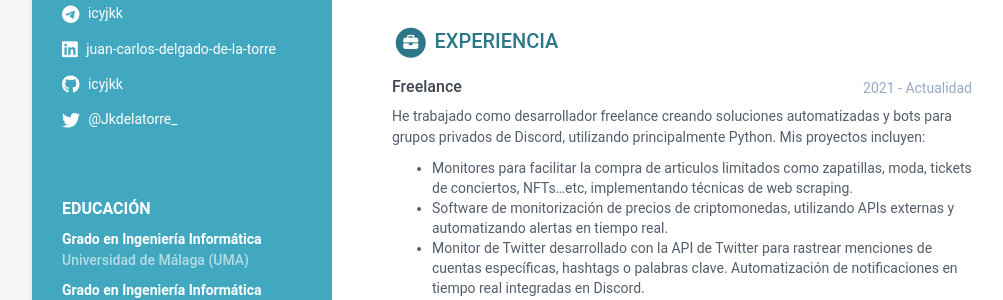
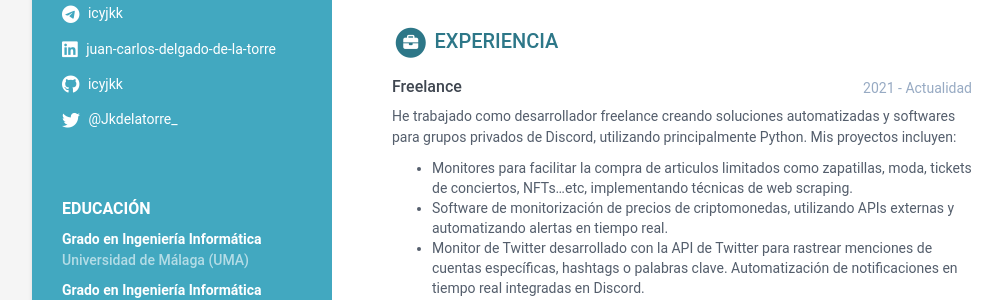
Before and after one commit to icyjkk/online-cv-es, a Jekyll site: the page built from index.html, in a window 1280 px wide. Shown: the part 350-650 px from the top of the page, without its empty margins (108-1111 px from the left). Built offline with Jekyll 4.4.1, drawn with Linux system fonts in a browser that asks for light colours.

Commit message:
feat: change some data

```diff
--- a/_data/data.yml
+++ b/_data/data.yml
@@ -96,7 +96,7 @@ experiences:
         time: 2021 - Actualidad
         company:
         details: |
-          He trabajado como desarrollador freelance creando soluciones automatizadas y bots para grupos privados de Discord, utilizando principalmente Python. Mis proyectos incluyen:
+          He trabajado como desarrollador freelance creando soluciones automatizadas y softwares para grupos privados de Discord, utilizando principalmente Python. Mis proyectos incluyen:
             - Monitores para facilitar la compra de articulos limitados como zapatillas, moda, tickets de conciertos, NFTs...etc, implementando técnicas de web scraping.
             - Software de monitorización de precios de criptomonedas, utilizando APIs externas y automatizando alertas en tiempo real.
             - Monitor de Twitter desarrollado con la API de Twitter para rastrear menciones de cuentas específicas, hashtags o palabras clave. Automatización de notificaciones en tiempo real integradas en Discord.
```
